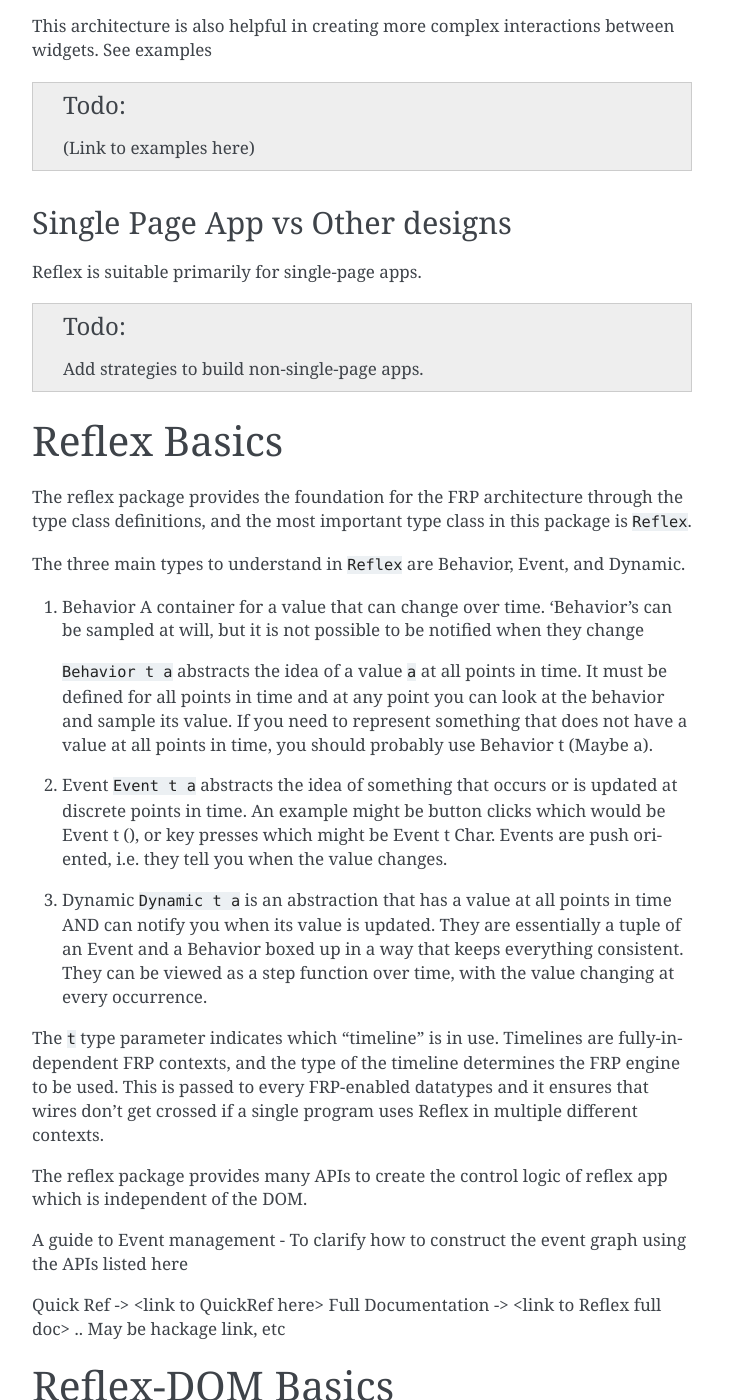
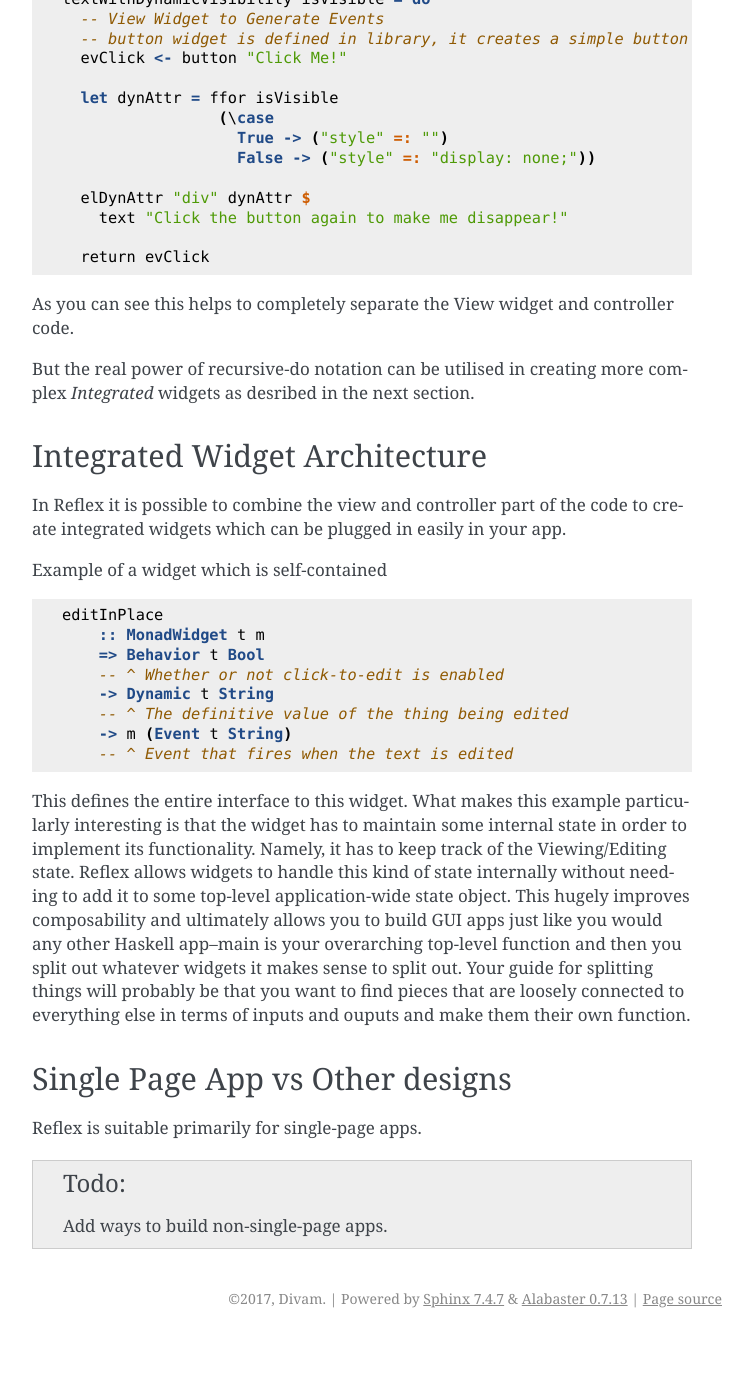
Before and after one commit to reflex-frp/reflex-platform, a Sphinx documentation site: the page built from reflex-frp.org/doc/architecture.rst, in a window 1280 px wide and 1400 px high, scrolled down 3062 px. Shown: the whole window, without its empty margins (388-1141 px from the left). Built offline with Sphinx 7.4.7, drawn with Linux system fonts in a browser that asks for light colours; after the commit the page ends 4400 px from its top, so only the background shows below that; some of the changed text lies outside the part shown.

Commit message:
Restructure the architecture page

```diff
--- a/reflex-frp.org/doc/architecture.rst
+++ b/reflex-frp.org/doc/architecture.rst
@@ -28,6 +28,46 @@ like implementing the main business logic in a pure function or a state machine,
 But many times it is better to have independent self-contained widgets, thereby
 reducing the complexity of propagating trivial events from view to the
 controller.
+
+
+Overview of Reflex Basics
+~~~~~~~~~~~~~~~~~~~~~~~~~
+
+The reflex package provides the foundation for the FRP architecture through the
+type class definitions, and the most important type class in this package is ``Reflex``.
+
+
+The three main types to understand in ``Reflex`` are Behavior, Event, and Dynamic.
+
+#. Behavior
+
+   A container for a value that can change over time.  'Behavior's can be
+   sampled at will, but it is not possible to be notified when they change
+
+   ``Behavior t a`` abstracts the idea of a value ``a`` at all points in time. It must be
+   defined for all points in time and at any point you can look at the behavior and
+   sample its value. If you need to represent something that does not have a value
+   at all points in time, you should probably use ``Behavior t (Maybe a)``.
+
+#. Event
+
+   ``Event t a`` abstracts the idea of something that occurs or is updated at discrete
+   points in time. An example might be button clicks which would be ``Event t ()``, or
+   key presses which might be ``Event t Char``. Events are push oriented, i.e. they
+   tell you when the value changes.
+
+#. Dynamic
+
+   ``Dynamic t a`` is an abstraction that has a value at all points in time AND can
+   notify you when its value is updated. They are essentially a tuple of an Event
+   and a Behavior boxed up in a way that keeps everything consistent. They can be
+   viewed as a step function over time, with the value changing at every
+   occurrence.
+
+The ``t`` type parameter indicates which *timeline* is in use.
+Timelines are fully-independent FRP contexts, and the type of the timeline determines the FRP engine to be used. This is passed to every FRP-enabled datatypes
+and it ensures that wires don't get crossed if a single
+program uses Reflex in multiple different contexts.
 
 View-Controller Architecture
 ~~~~~~~~~~~~~~~~~~~~~~~~~~~~
@@ -69,34 +109,10 @@ Separate APIs to manage events and to render view ::
       text "Click the button again to make me disappear!"
 
 
-Integrated Widget Architecture
-~~~~~~~~~~~~~~~~~~~~~~~~~~~~~~
-
-Example of a widget which is self-contained ::
-
-  editInPlace
-      :: MonadWidget t m
-      => Behavior t Bool
-      -- ^ Whether or not click-to-edit is enabled
-      -> Dynamic t String
-      -- ^ The definitive value of the thing being edited
-      -> m (Event t String)
-      -- ^ Event that fires when the text is edited
-
-This defines the entire interface to this widget. What makes this example particularly
-interesting is that the widget has to maintain some internal state in order to implement
-its functionality. Namely, it has to keep track of the Viewing/Editing state.
-Reflex allows widgets to handle this kind of state internally without needing to
-add it to some top-level application-wide state object.
-This hugely improves composability and ultimately allows you to build GUI apps
-just like you would any other Haskell app--main is your overarching top-level function
-and then you split out whatever widgets it makes sense to split out.
-Your guide for splitting things will probably be that you want to find pieces that are
-loosely connected to everything else in terms of inputs and ouputs and make them their own function.
-
 Widgets Interacting Together
 ~~~~~~~~~~~~~~~~~~~~~~~~~~~~
 
+By using the recursive-do notation we can connect the widgets together.
 This is a simple example of creating a cicular Event-Dynamic propagation.::
 
   -- button_and_textvisibility_2.hs
@@ -138,56 +154,46 @@ This is a simple example of creating a cicular Event-Dynamic propagation.::
 
     return evClick
 
-As you can see this helps in separating the View widget and controller code.
+As you can see this helps to completely separate the View widget and controller code.
 
-This architecture is also helpful in creating more complex interactions between
-widgets. See examples
+But the real power of recursive-do notation can be utilised in creating more
+complex *Integrated* widgets as desribed in the next section.
 
-.. todo:: (Link to examples here)
+
+Integrated Widget Architecture
+~~~~~~~~~~~~~~~~~~~~~~~~~~~~~~
+
+In Reflex it is possible to combine the view and controller part of the code to
+create integrated widgets which can be plugged in easily in your app.
+
+Example of a widget which is self-contained ::
+
+  editInPlace
+      :: MonadWidget t m
+      => Behavior t Bool
+      -- ^ Whether or not click-to-edit is enabled
+      -> Dynamic t String
+      -- ^ The definitive value of the thing being edited
+      -> m (Event t String)
+      -- ^ Event that fires when the text is edited
+
+This defines the entire interface to this widget. What makes this example particularly
+interesting is that the widget has to maintain some internal state in order to implement
+its functionality. Namely, it has to keep track of the Viewing/Editing state.
+Reflex allows widgets to handle this kind of state internally without needing to
+add it to some top-level application-wide state object.
+This hugely improves composability and ultimately allows you to build GUI apps
+just like you would any other Haskell app--main is your overarching top-level function
+and then you split out whatever widgets it makes sense to split out.
+Your guide for splitting things will probably be that you want to find pieces that are
+loosely connected to everything else in terms of inputs and ouputs and make them their own function.
 
 Single Page App vs Other designs
 ~~~~~~~~~~~~~~~~~~~~~~~~~~~~~~~~
 
 Reflex is suitable primarily for single-page apps.
 
-.. todo:: Add strategies to build non-single-page apps.
-
-
-Reflex Basics
--------------
-
-The reflex package provides the foundation for the FRP architecture through the
-type class definitions, and the most important type class in this package is ``Reflex``.
-
-
-The three main types to understand in ``Reflex`` are Behavior, Event, and Dynamic.
-
-#. Behavior
-   A container for a value that can change over time.  'Behavior's can be
-   sampled at will, but it is not possible to be notified when they change
-
-   ``Behavior t a`` abstracts the idea of a value ``a`` at all points in time. It must be
-   defined for all points in time and at any point you can look at the behavior and
-   sample its value. If you need to represent something that does not have a value
-   at all points in time, you should probably use Behavior t (Maybe a).
-
-#. Event
-   ``Event t a`` abstracts the idea of something that occurs or is updated at discrete
-   points in time. An example might be button clicks which would be Event t (), or
-   key presses which might be Event t Char. Events are push oriented, i.e. they
-   tell you when the value changes.
-
-#. Dynamic
-   ``Dynamic t a`` is an abstraction that has a value at all points in time AND can
-   notify you when its value is updated. They are essentially a tuple of an Event
-   and a Behavior boxed up in a way that keeps everything consistent. They can be
-   viewed as a step function over time, with the value changing at every
-   occurrence.
-
-The ``t`` type parameter indicates which "timeline" is in use.
-Timelines are fully-independent FRP contexts, and the type of the timeline determines the FRP engine to be used. This is passed to every FRP-enabled datatypes
-and it ensures that wires don't get crossed if a single
-program uses Reflex in multiple different contexts.
+.. todo:: Add ways to build non-single-page apps.
 
 .. Push/Pull APIs?
 
@@ -196,33 +202,7 @@ program uses Reflex in multiple different contexts.
   Similarly MonadSample, MonadHold are not relevant in introduction
   They are relevant in QuickRef which lists the API and their constraints
 
-The reflex package provides many APIs to create the control logic of reflex app
-which is independent of the DOM.
 
-A guide to Event management - To clarify how to construct the event graph using
-the APIs listed here
+.. See :ref:`guide_to_event_management` for more info on how to construct the event graph using the APIs.
 
-Quick Ref -> <link to QuickRef here>
-Full Documentation -> <link to Reflex full doc>
-.. May be hackage link, etc
-
-Reflex-DOM Basics
------------------
-
-This package provides a lot of helpful APIs to construct DOM widgets, do AJAX /
-websockets or any other arbitrary IO.
-
-For example how to use this::
-
-  -- Create a dynamically-redefined widget from a Dynamic of widget actions.
-  [W]   dyn        ::        Dynamic (m a) -> m (Event a)
-
-
-Quick Ref -> <link to QuickRef here>
-Full Documentation -> <link to Reflex-Dom full doc>
-
-.. Need to document the "Dynamic widgets"
-  What do they actually do, and when to use them
-
-  briefly explain these clases here?
-  Reflex.Dom.WidgetHost, Reflex.Dom.Widget
+.. See :ref:`guide_to_dom_creation` for more info on how to create DOM using APIs from Reflex-DOM.
--- a/reflex-frp.org/doc/guide_to_dom_creation.rst
+++ b/reflex-frp.org/doc/guide_to_dom_creation.rst
@@ -1,7 +1,23 @@
+.. _guide_to_dom_creation:
+
 A Guide to DOM Creation
 =======================
 
-DOM creation works in () monand. Since it is monadic, the sequence of widget APIs directly correspond to the sequence of DOM elements.
+The ``reflex-dom`` package provides a lot of helpful APIs to construct DOM widgets, do AJAX /
+websockets or any other arbitrary IO.
+
+See `Quick Ref <https://github.com/reflex-frp/reflex-dom/blob/develop/Quickref.md>`_
+
+.. todo:: Add links to latest haddock
+
+.. Need to document the "Dynamic widgets"
+  What do they actually do, and when to use them
+
+..
+  briefly explain these clases here?
+  Reflex.Dom.WidgetHost, Reflex.Dom.Widget
+
+DOM creation works in ``MonadWidget``. Since it is monadic, the sequence of widget APIs directly correspond to the sequence of DOM elements.
 
 ..
   -- Reflex-Dom entry point.  Takes a monadic widget-building action of lengthy
@@ -19,7 +35,40 @@ DOM creation works in () monand. Since it is monadic, the sequence of widget API
 Static DOM
 ----------
 
-simple_dom.hs ``text button el link divClass dtdd blank``
+Here is a simple example of some of the static-dom widgets::
+
+  -- simple_dom.hs
+  {-# LANGUAGE OverloadedStrings #-}
+
+  import Reflex.Dom
+
+  -- Code to showcase Reflex.Dom's APIs to create simple static DOM
+  main = mainWidget $ do
+    simple
+
+  simple :: (MonadWidget t m) => m ()
+  simple = do
+    el "div" $
+      -- Specify attributes in a (Map Text Text)
+      elAttr "span" ("style" =: "color:blue") $
+        text "Text inside span"
+
+    -- Use CSS style center-align and red-text
+    -- using these specialised APIs
+    divClass "center-align" $
+      elClass "span" "red-text" $
+        text "Div with class center-align and red text"
+
+    el "dl" $ do
+      dtdd "dt dd tags" $
+        text "Here goes the description"
+
+      dtdd "Reflex" $ do
+        text "Haskell + awesome FRP!"
+        -- Should we have a 'textbr' API with line break at the end?
+        el "br" $ blank -- Add line break, blank == return ()
+        -- A simple URL link
+        elAttr "a" ("href" =: "http://reflexfrp.org") (text "Reflex-FRP")
 
 Dynamic DOM
 -----------
```
Also changed, not shown: reflex-frp.org/doc/guide_to_event_management.rst (+7 -0 lines).
